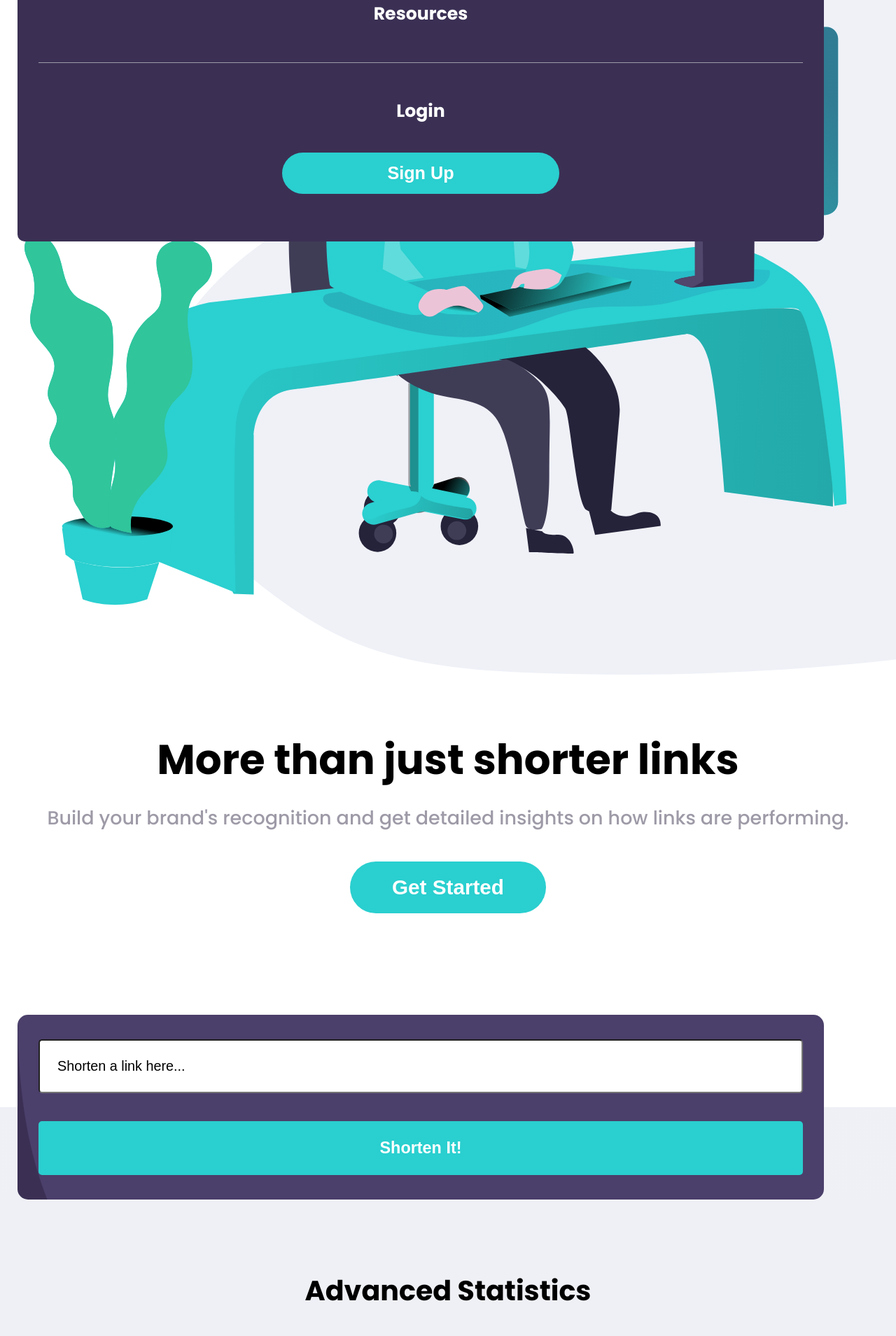
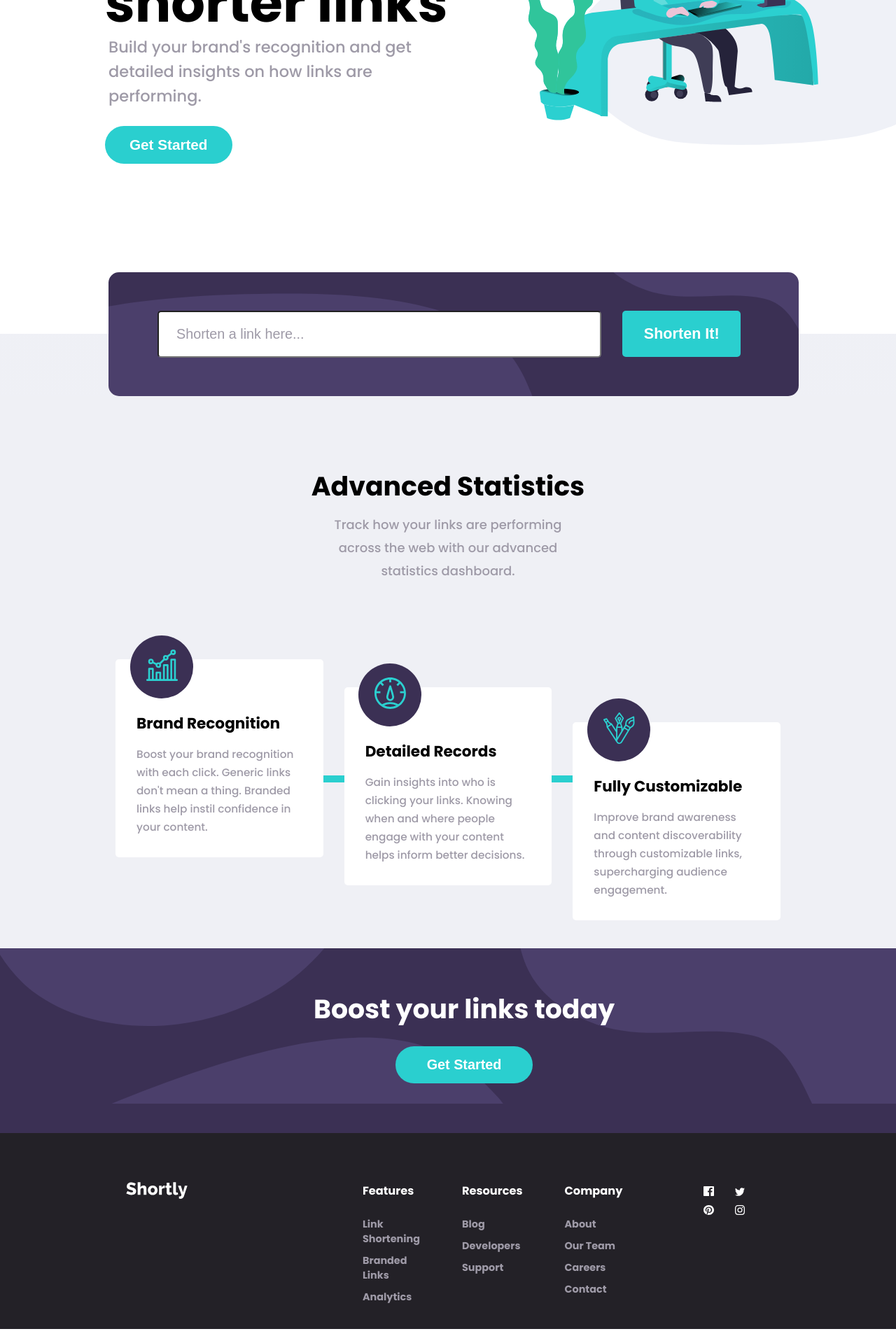
Before and after one commit to IanMFraser/frontend-mentor-url-shortening-api-landing-page, a React (Create React App) app: page / in a window 1280 px wide. Shown: the part 360-2269 px from the top of the page at 70% size. Built offline with nearby package versions, Linux system fonts and the light colour scheme.

Commit message:
mobile first styling

```diff
--- a/src/App.css
+++ b/src/App.css
@@ -1,7 +1,7 @@
 @import url('https://fonts.googleapis.com/css2?family=Poppins:wght@500;700&display=swap');
 
 ::placeholder {
-  color: var(--c,' hsl(257, 7%, 63%)');
+  color: var(--c,hsl(257, 7%, 63%));
 }
 
 * {
@@ -117,7 +117,7 @@ p {
   }
 
   .sign-up-button {
-    padding: 15px 150px;
+    padding: 15px 130px;
     font-size: 1em;
     border-radius: 50px;
   }
@@ -288,7 +288,7 @@ p {
     width: 125px;
     height: 125px;
     top: -15%;
-    left: 40%;
+    left: 35%;
   }
 
   .card-icon>img {
@@ -298,10 +298,10 @@ p {
 
   .green-bar {
     background-color: hsl(180, 66%, 49%);
-    height: 125vh;
+    height: 20%;
     width: 2%;
     position: absolute;
-    left: 52%;
+    left: 48%;
     top: 45%;
     z-index: 1;
   }
@@ -337,7 +337,7 @@ p {
   .footer {
     background-color:hsl(260, 8%, 14%);
     color:white;
-    height: 150vh;
+    height: 100%;
     display: flex;
     flex-direction: column;
     align-items: center;
@@ -378,6 +378,10 @@ p {
     font-size: 1.2em;
   }
 
+  .footer-links-col ul li a:hover{
+    color: hsl(180, 66%, 49%);
+  }
+
   .footer-icons {
     margin-top: 20px;
   }
@@ -394,11 +398,357 @@ p {
 
 @media only screen and (min-width: 750px) {
 
+  .header {
+    justify-content: flex-start;
+    align-items: center;
+    padding: 50px 150px;
+  }
+
+  .logo-container {
+    width: 145px;
+    padding: 10px 0;
+  }
+
   .fa-icon {
     display: none;
   }
 
   .navigation {
-    display: block;
+    display: flex;
+    justify-content: space-between;
+    align-content: center;
+    align-items: center;
+    position: static;
+    width: 100%;
+    height: 100%;
+    background-color: white;
+    border-radius: 0px;
+    padding: 0;
+    z-index: 0;
+  }
+
+  .navigation ul {
+    text-align: left;
+    padding: 0;
+  }
+
+  .nav-sections {
+    display:flex;
+    align-items: center;
+    margin-left: 30px;
+  }
+
+  .navigation ul li {
+    font-size: 1em;
+    padding: 0;
+  }
+
+  .navigation ul li a {
+    color: hsl(257, 7%, 63%);
+  }
+
+  .navigation ul li a:hover {
+    color: black;
+  }
+
+  .right {
+    position: absolute;
+    right: 100px;
+    border-top: 0;
+    margin-top: 0;
+    padding: 0;
+    top: 40px;
+  }
+
+  .sign-up-button {
+    border-radius: 50px;
+    padding: 10px 15px;
+    font-size: 1em;
+  }
+
+  .hero {
+    position: relative;
+    overflow: hidden;
+  }
+
+  .hero-img {
+    width: 55%;
+    padding: 0 35px;
+    position: absolute;
+    right: -11%;
+  }
+
+  .hero-img img {
+    width: 100%;
+    height: auto;
+  }
+
+  .hero-info {
+    margin: 80px 150px;
+    text-align: left;
+    width: 50%;
+  }
+
+  .hero-info h1{
+    font-size: 4.25em;
+    line-height: 90px;
+  }
+
+  .hero-info p {
+    margin: 0px 5px;
+    font-size: 1.25em;
+    line-height: 35px;
+    width: 80%;
+  }
+
+  .hero-button {
+    margin: 25px 0;
+    font-size: 1.15em;
+    font-weight: 700;
+    padding: 15px 35px;
+    border-radius: 50px;
+  }
+
+  .link-form {
+    background-image: url('./images/bg-shorten-desktop.svg');
+    background-size: cover;
+    background-repeat: no-repeat;
+    background-color: hsl(257, 27%, 26%);
+    width: 77%;
+    padding: 35px 70px;
+    margin-left: 155px;
+    border-radius: 15px;
+  }
+
+  /* .link-form form {
+    display: flex;
+    flex-direction: row;
+    justify-content: flex-start;
+    align-content: center;
+  } */
+
+  .form-input {
+    width: 75%;
+    padding: 20px 25px;
+    margin: 20px 0;
+    border-radius: 5px;
+    font-size: 1.1em;
+  }
+
+  .form-submit-button {
+    width: 20%;
+    font-size: 1.2em;
+    padding: 20px 0px;
+    margin: 20px 0px 20px 30px;
+    border-radius: 5px;
+  }
+
+  .link-card {
+    display: flex;
+    flex-direction: row;
+    justify-content: space-between;
+    align-items: center;
+    text-align: left;
+    width: 78%;
+    background-color:white;
+    padding: 10px 40px;
+    margin: 0px 145px;
+    border-radius: 5px;
+    font-size: 1.4em;
+    font-weight: 500;
+  }
+
+  .link-card p {
+    color:black;
+    border-bottom: 0;
+    padding: 10px 20px;
+    margin: 5px 0;
+  }
+
+  .copy-link {
+    display: flex;
+  }
+  .copy-link p {
+    margin: 0px 5px;
+    color: hsl(180, 66%, 49%);
+    border-bottom: none
+  }
+
+  .copy-link-button {
+    font-size: 0.7em;
+    padding: 0px 25px;
+    border-radius: 5px;
+    margin: 0;
+  }
+
+  .info {
+    padding: 0 150px
+  }
+  .info-title h1 {
+    font-size: 2.1em;
+    margin: 10px 0;
+  }
+
+  .info-title p {
+    font-size: 1em;
+    line-height: 33px;
+    width: 100%;
+    padding: 0 300px;
+  }
+
+  .info-cards {
+    margin-left: 10%;
+    display: flex;
+    flex-direction: row;
+    justify-content: space-between;
+    margin: 30px 0;
+  }
+
+  .info-card {
+    margin: 10px 15px;
+    padding: 60px 30px 30px 30px;
+    background-color: white;
+    width: 100%;
+    height: 100%;
+    border-radius: 5px;
+    position: relative;
+    z-index: 2;
+    text-align: left;
+  }
+
+  .info-card:nth-child(2){
+    margin-top: 50px;
+  }
+
+  .info-card:nth-child(3){
+    margin-top: 100px;
+  }
+
+  .info-card h2 {
+    font-size: 1.2em;
+    margin: 15px 0;
+  }
+
+  .info-card p {
+    font-size: 0.85em;
+    line-height: 26px;
+  }
+
+  .card-icon {
+    position: absolute;
+    background-color:hsl(257, 27%, 26%);
+    border-radius: 50%;
+    width: 90px;
+    height: 90px;
+    top: -12%;
+    left: 7%;
+  }
+
+  .card-icon>img {
+    margin-top: 20px;
+    margin-left: 23px;
+    width: 50%;
+  }
+
+  .green-bar {
+    background-color: hsl(180, 66%, 49%);
+    height: 10px;
+    width: 31%;
+    position: absolute;
+    left: 34%;
+    top: 65%;
+    z-index: 1;
+  }
+
+  .call-to-action {
+    background-image: url('./images/bg-boost-desktop.svg');
+    background-size: contain;
+    height: 33vh;
+
+  }
+
+  .call-to-action-content {
+    position: absolute;
+    top: 22%;
+    left: 35%;
+  }
+
+  .call-to-action-content h1 {
+    font-size: 2.1em;
+  }
+
+  .started-button {
+    margin: 25px;
+    font-size: 1.1em;
+    padding: 15px 45px;
+    border-radius: 50px;
+  }
+
+  .footer {
+    display: flex;
+    flex-direction: row;
+    align-items: stretch;
+    justify-content: space-between;
+    padding: 60px 180px;
+    height: 35vh
+  }
+
+  .footer-logo {
+    width: 20%;
+    margin: 10px 0;
+  }
+
+  .footer-logo img {
+    width: 100%;
+    height: auto;
+    filter: invert(100%) brightness(200%);
+  }
+
+  .footer-links {
+    display: flex;
+    justify-content: space-around;
+    margin-left: 220px;
+  }
+
+  .footer-links-col {
+    margin: 10px 30px;
+    text-align: left;
+    display: flex;
+    flex-direction: column;
+  }
+
+  .footer-links-col h6 {
+    font-size: 0.9em;
+    margin: 0px 0 10px 0;
+  }
+
+  .footer-links-col ul {
+    margin: 5px 0;
+  }
+
+  .footer-links-col ul li {
+    padding: 0;
+    margin: 10px 0;
+    font-size: 0.8em;
+  }
+
+  .footer-links-col ul li a:hover {
+    color:hsl(180, 66%, 49%);
+  }
+  .footer-icons {
+    margin-top: 10px;
+    margin-left: 50px
+  }
+
+  .footer-icons a {
+    margin: 0 15px;
+  }
+
+  .footer-icons a:hover {
+    color:hsl(180, 66%, 49%);
+  }
+
+  .footer-icons a img {
+    width: 11%;
   }
 }
--- a/src/components/LinkForm.js
+++ b/src/components/LinkForm.js
@@ -30,6 +30,7 @@ const LinkForm = () => {
             node.style.color = 'hsl(0, 87%, 67%)'
             input.style.setProperty('--c', 'hsl(0, 87%, 67%)')
             node.style.fontSize = '0.9rem';
+            if(window.screen.width < 750){
                 input.after(node)
 
                 //after a second, revert back to normal
@@ -40,6 +41,21 @@ const LinkForm = () => {
                         form.removeChild(form.childNodes[1])
                     }, 3000
                 )
+            }
+            else {
+                form.appendChild(node)
+
+                setTimeout(
+                    function(){
+                        input.style.border = 'none'
+                        input.style.setProperty('--c', 'hsl(257, 7%, 63%)')
+                        form.removeChild(form.childNodes[2])
+                    }, 3000
+                )
+            }
+
+
+
         } else {
             setIsLoading(true)
             axios.get(`${API_URL}${url}`)
```
Also changed, not shown: 1 other file (tests, documents, lock files or other folders). Lines whose indentation alone changed are shown as unchanged.
